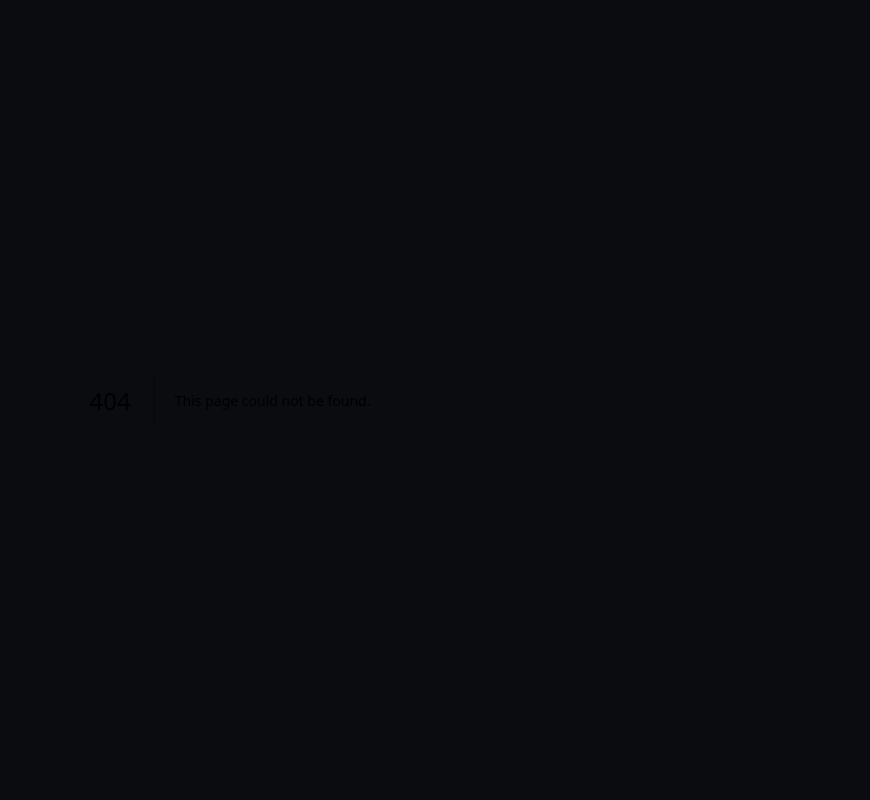
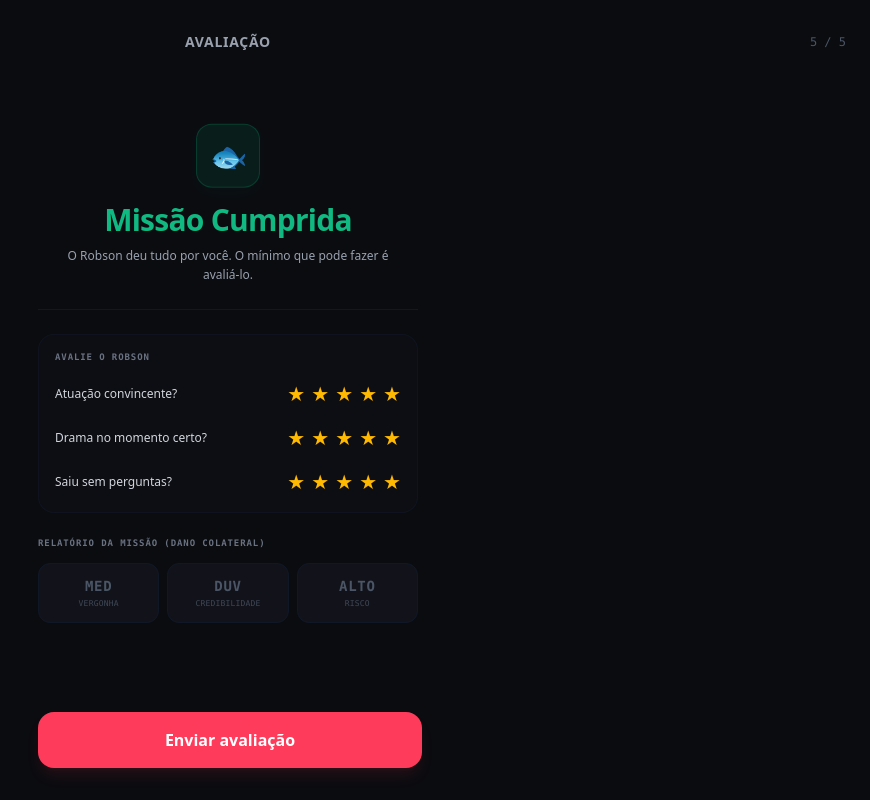
Before and after one commit to PietraValen/desculpaai-frontend, a Next.js app: page /desesperado/avaliacao in a window 1280 px wide. Before the commit this address had no page. Shown: the whole page, without its empty margins (410-1280 px from the left). Built offline with nearby package versions, Linux system fonts and the light colour scheme.

Commit message:
feat: create evaluation page with rating criteria and mission reporting

```diff
--- /dev/null
+++ b/app/desesperado/avaliacao/page.tsx
@@ -0,0 +1,174 @@
+'use client';
+
+import { useState } from 'react';
+import { useRouter } from 'next/navigation';
+
+export default function AvaliacaoPage() {
+  const router = useRouter();
+
+  // Estados para as notas de 1 a 5 estrelas
+  const [notas, setNotas] = useState({
+    atuacao: 5,
+    drama: 5,
+    escape: 5,
+  });
+
+  const [relatorio, setRelatorio] = useState<'MED' | 'DUV' | 'ALTO' | null>(null);
+  const [isEnviando, setIsEnviando] = useState(false);
+
+  const handleSetNota = (campo: 'atuacao' | 'drama' | 'escape', valor: number) => {
+    setNotas(prev => ({ ...prev, [campo]: valor }));
+  };
+
+  const handleEnviarAvaliacao = () => {
+    setIsEnviando(true);
+
+    // Simulação do encerramento do ciclo no backend
+    setTimeout(() => {
+      // Limpa os estados de desespero locais para permitir uma nova rodada na demo
+      localStorage.removeItem('desesperado_situacao');
+      localStorage.removeItem('current_pedido_id');
+      localStorage.removeItem('current_pedido_status');
+
+      // Retorna o usuário para o início (Chaveamento de perfil)
+      router.push('/selecao-perfil');
+    }, 1500);
+  };
+
+  // Helper simples para renderizar as 5 estrelas interativas
+  const renderEstrelas = (campo: 'atuacao' | 'drama' | 'escape', notaAtual: number) => {
+    return (
+      <div className="flex gap-1.5">
+        {[1, 2, 3, 4, 5].map((estrela) => (
+          <button
+            key={estrela}
+            type="button"
+            onClick={() => handleSetNota(campo, estrela)}
+            className={`text-xl transition-transform active:scale-125 ${
+              estrela <= notaAtual ? 'text-amber-400' : 'text-gray-700'
+            }`}
+          >
+            ★
+          </button>
+        ))}
+      </div>
+    );
+  };
+
+  return (
+    <main className="flex min-h-screen flex-col justify-between p-6 bg-[#0B0C10] text-slate-100 select-none animate-fade-in">
+
+      {/* Header final 5 / 5 */}
+      <header className="flex items-center justify-between w-full pt-2">
+        <div className="w-8"></div> {/* Espaçador para centralizar o título */}
+        <span className="text-gray-400 font-bold tracking-wider text-sm">AVALIAÇÃO</span>
+        <span className="text-gray-600 font-mono text-xs">5 / 5</span>
+      </header>
+
+      {/* Conteúdo Central */}
+      <div className="w-full max-w-sm mx-auto flex-1 flex flex-col justify-center my-4 space-y-6 overflow-y-auto max-h-[75vh] pr-1">
+
+        {/* Sucesso e Ícone Principal */}
+        <div className="text-center space-y-2">
+          <div className="mx-auto h-16 w-16 rounded-2xl bg-emerald-500/10 text-[#10B981] border border-emerald-500/20 flex items-center justify-center text-3xl shadow-lg shadow-emerald-950/10 animate-bounce">
+            🐟
+          </div>
+          <h2 className="text-3xl font-black tracking-tight text-[#10B981] mt-3">
+            Missão Cumprida
+          </h2>
+          <p className="text-xs text-gray-400 px-6 leading-relaxed">
+            O Robson deu tudo por você. O mínimo que pode fazer é avaliá-lo.
+          </p>
+        </div>
+
+        <hr className="border-gray-900" />
+
+        {/* Formulário de Critérios */}
+        <div className="space-y-4 bg-[#12131A]/40 p-4 rounded-2xl border border-gray-900/60">
+          <span className="text-[9px] tracking-widest uppercase font-mono text-gray-500 block font-bold">
+            Avalie o Robson
+          </span>
+
+          <div className="flex justify-between items-center">
+            <span className="text-xs text-gray-300 font-medium">Atuação convincente?</span>
+            {renderEstrelas('atuacao', notas.atuacao)}
+          </div>
+
+          <div className="flex justify-between items-center">
+            <span className="text-xs text-gray-300 font-medium">Drama no momento certo?</span>
+            {renderEstrelas('drama', notas.drama)}
+          </div>
+
+          <div className="flex justify-between items-center">
+            <span className="text-xs text-gray-300 font-medium">Saiu sem perguntas?</span>
+            {renderEstrelas('escape', notas.escape)}
+          </div>
+        </div>
+
+        {/* Relatório de Danos (Seletor Horizontal Conforme Print) */}
+        <div className="space-y-3">
+          <span className="text-[9px] tracking-widest uppercase font-mono text-gray-500 block font-bold">
+            Relatório da Missão (Dano Colateral)
+          </span>
+
+          <div className="grid grid-cols-3 gap-2 text-center font-mono">
+            {/* Bloco MED */}
+            <button
+              type="button"
+              onClick={() => setRelatorio('MED')}
+              className={`p-3 rounded-xl border flex flex-col items-center justify-center transition-all ${
+                relatorio === 'MED'
+                  ? 'bg-yellow-500/10 border-yellow-500 text-yellow-400'
+                  : 'bg-[#12131A] border-gray-900 text-gray-600 hover:text-gray-400'
+              }`}
+            >
+              <span className="text-sm font-black tracking-wider block">MED</span>
+              <span className="text-[8px] uppercase tracking-wide opacity-80 mt-0.5">Vergonha</span>
+            </button>
+
+            {/* Bloco DUV */}
+            <button
+              type="button"
+              onClick={() => setRelatorio('DUV')}
+              className={`p-3 rounded-xl border flex flex-col items-center justify-center transition-all ${
+                relatorio === 'DUV'
+                  ? 'bg-orange-500/10 border-orange-500 text-orange-400'
+                  : 'bg-[#12131A] border-gray-900 text-gray-600 hover:text-gray-400'
+              }`}
+            >
+              <span className="text-sm font-black tracking-wider block">DUV</span>
+              <span className="text-[8px] uppercase tracking-wide opacity-80 mt-0.5">Credibilidade</span>
+            </button>
+
+            {/* Bloco ALTO */}
+            <button
+              type="button"
+              onClick={() => setRelatorio('ALTO')}
+              className={`p-3 rounded-xl border flex flex-col items-center justify-center transition-all ${
+                relatorio === 'ALTO'
+                  ? 'bg-red-500/10 border-[#FF3B5C] text-[#FF3B5C]'
+                  : 'bg-[#12131A] border-gray-900 text-gray-600 hover:text-gray-400'
+              }`}
+            >
+              <span className="text-sm font-black tracking-wider block">ALTO</span>
+              <span className="text-[8px] uppercase tracking-wide opacity-80 mt-0.5">Risco</span>
+            </button>
+          </div>
+        </div>
+
+      </div>
+
+      {/* Botão Finalizador */}
+      <div className="w-full max-w-sm mx-auto pt-4 pb-2">
+        <button
+          onClick={handleEnviarAvaliacao}
+          disabled={isEnviando}
+          className="w-full py-4 bg-[#FF3B5C] hover:bg-[#E02F4E] disabled:bg-gray-800 disabled:text-gray-500 text-white font-bold rounded-2xl transition-all duration-200 flex items-center justify-center gap-2 text-base active:scale-[0.98] shadow-lg shadow-[#FF3B5C]/10 cursor-pointer"
+        >
+          {isEnviando ? 'Arquivando provas...' : 'Enviar avaliação'}
+        </button>
+      </div>
+
+    </main>
+  );
+}
```
